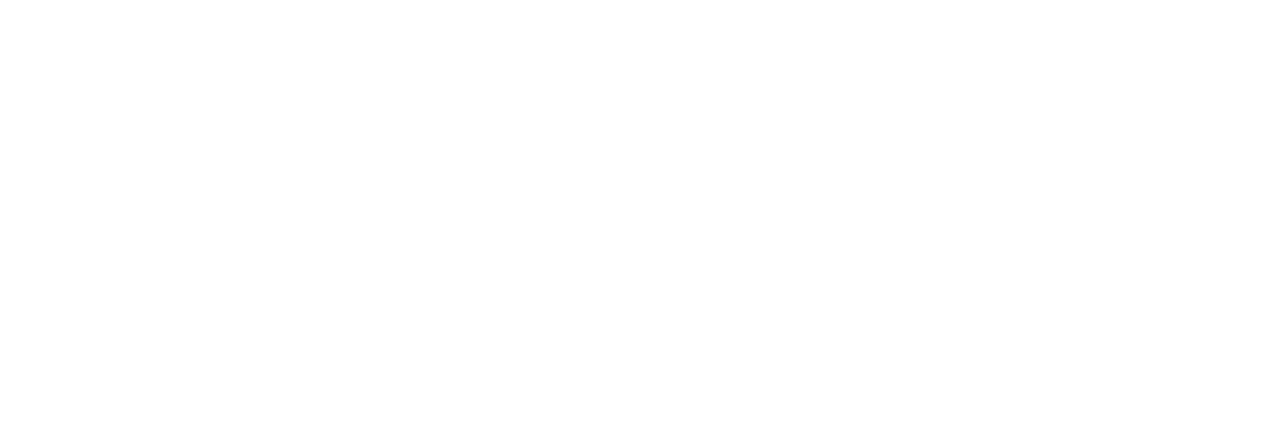
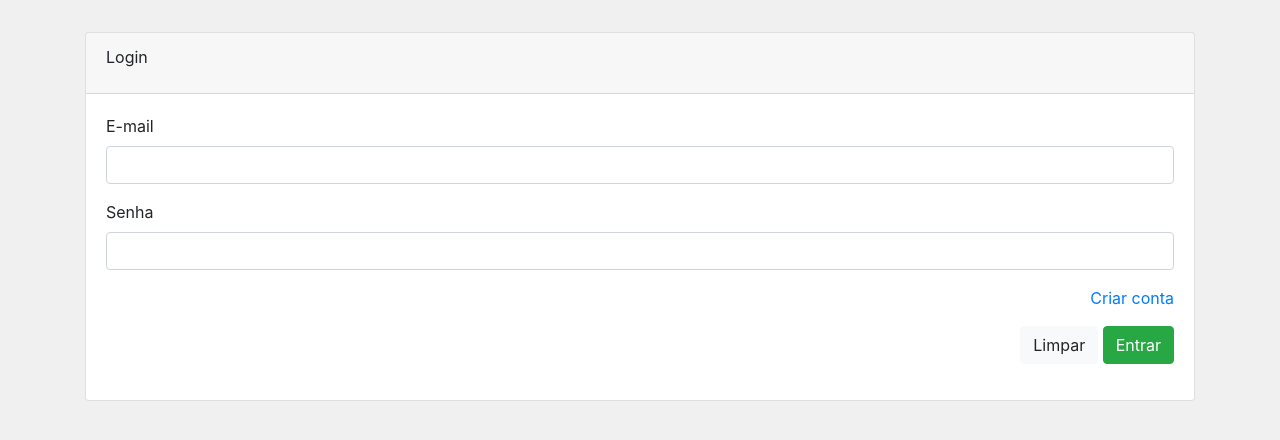
Before and after one commit to Vieiraork/automacao-lanchonete, a PHP site: page / in a window 1280 px wide. Before the commit the part shown is empty. Shown: the top 440 px of the page. Run offline with PHP 8.4, Linux system fonts and the light colour scheme.

Commit message:
Change - made index to login

```diff
--- a/index.php
+++ b/index.php
@@ -1,12 +1,65 @@
 <!DOCTYPE html>
 <html lang="en">
+
 <head>
     <meta charset="UTF-8">
     <meta http-equiv="X-UA-Compatible" content="IE=edge">
     <meta name="viewport" content="width=device-width, initial-scale=1.0">
+    <link rel="stylesheet" href="https://cdn.jsdelivr.net/npm/bootstrap@4.6.2/dist/css/bootstrap.min.css" integrity="sha384-xOolHFLEh07PJGoPkLv1IbcEPTNtaed2xpHsD9ESMhqIYd0nLMwNLD69Npy4HI+N" crossorigin="anonymous">
     <title>Home</title>
+    <style>
+        .content {
+            background-color: #f0f0f0;
+        }
+
+        .content-header {
+            margin-top: 2rem;
+        }
+    </style>
 </head>
-<body>
 
+<body class="content">
+    <section class="content-header">
+        <div class="container">
+            <div class="card card-outline card-primary">
+                <div class="card-header">
+                    <div class="card-title">Login</div>
+                </div>
+                <div class="card-body">
+                    <form action="controller/loginController.php" method="post">
+                        <div class="form-group">
+                            <label for="e-mail">E-mail</label>
+                            <input type="text" name="email" id="email" class="form-control">
+                        </div>
+                        <div class="form-group">
+                            <label for="senha">Senha</label>
+                            <input type="password" name="senha" id="senha" class="form-control">
+                        </div>
+                        <div class="row">
+                            <div class="col-md-12">
+                                <div class="form-group float-right">
+                                    <a href="views/register.php" class="cadastro">Criar conta</a>
+                                </div>
+                            </div>
+                        </div>
+                        <div class="row">
+                            <div class="col-md-12">
+                                <div class="form-group float-right">
+                                    <input type="reset" value="Limpar" class="btn btn-light">
+                                    <input type="submit" value="Entrar" class="btn btn-success">
+                                </div>
+                            </div>
+                        </div>
+                    </form>
+                </div>
+
+            </div>
+        </div>
+    </section>
+
+
+    <script src="https://cdn.jsdelivr.net/npm/jquery@3.5.1/dist/jquery.slim.min.js" integrity="sha384-DfXdz2htPH0lsSSs5nCTpuj/zy4C+OGpamoFVy38MVBnE+IbbVYUew+OrCXaRkfj" crossorigin="anonymous"></script>
+    <script src="https://cdn.jsdelivr.net/npm/bootstrap@4.6.2/dist/js/bootstrap.bundle.min.js" integrity="sha384-Fy6S3B9q64WdZWQUiU+q4/2Lc9npb8tCaSX9FK7E8HnRr0Jz8D6OP9dO5Vg3Q9ct" crossorigin="anonymous"></script>
 </body>
+
 </html>
```
